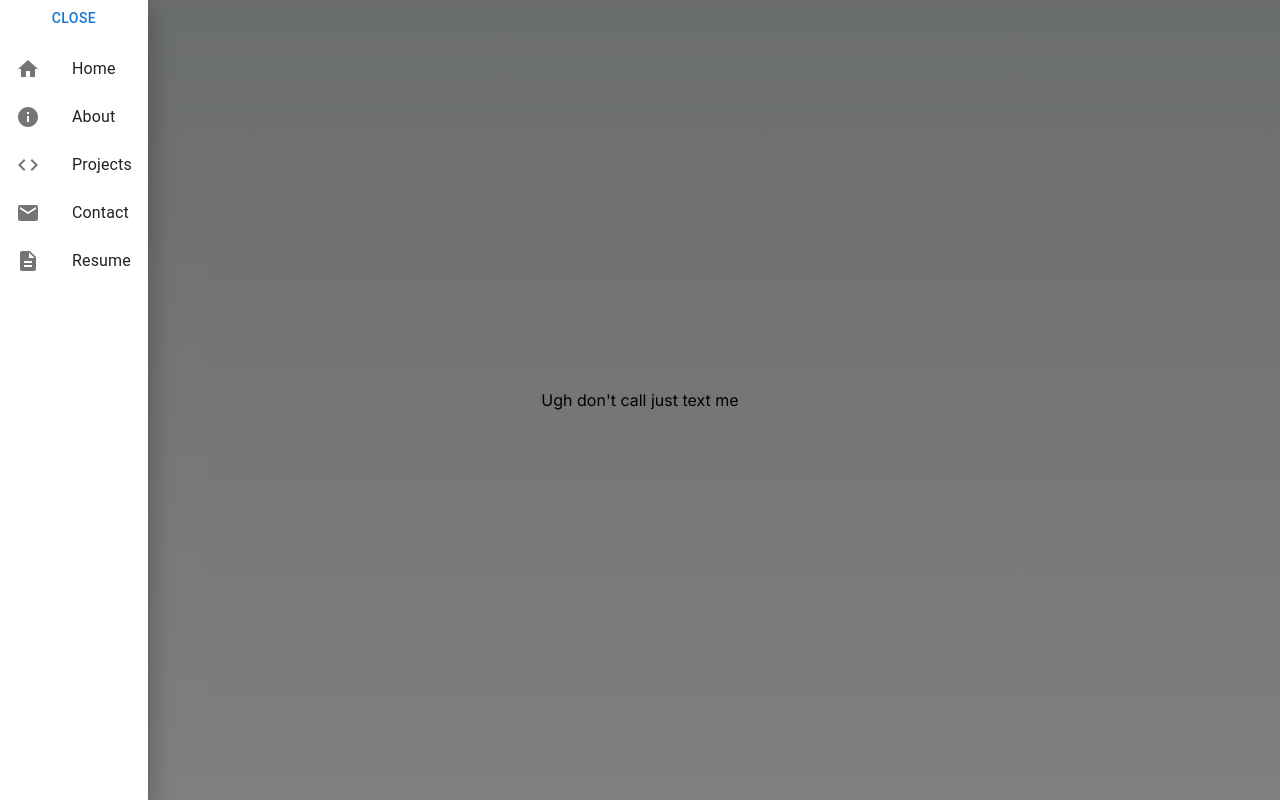
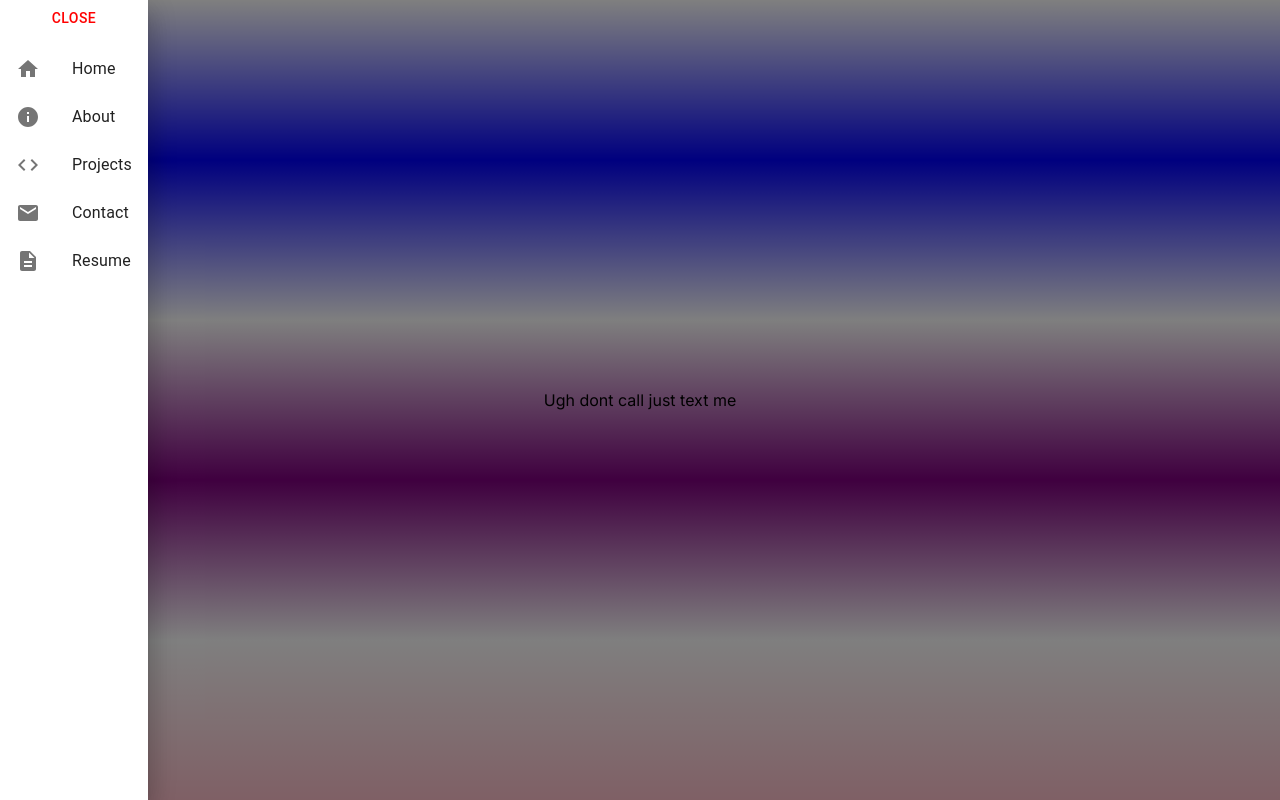
Before and after one commit to Alahkaih/personal-website, a Next.js app: page /contact in a window 1280 px wide. Both pictures are taken after a click on the button 32 px from the left and 18 px from the top of the page. Built offline with nearby package versions, Linux system fonts and the light colour scheme.

Commit message:
updated look

```diff
--- a/src/app/about/page.tsx
+++ b/src/app/about/page.tsx
@@ -1,3 +1,4 @@
+"use client"
 export default function About() {
     return (
         <div className="flex h-screen w-screen items-center justify-center">
--- a/src/app/buttons/page.tsx
+++ b/src/app/buttons/page.tsx
@@ -4,8 +4,8 @@ import { Button } from "@mui/material"
 export default function Buttons() {
     const getButtons = (buttons: string[]) => {
         return buttons.map((button, index) => (
-            <div className="w-1/3 p-2">
-                <Button key={index} onClick={() => alert(button)} variant="contained">{button}</Button>
+            <div className="w-1/3 p-2" key={index}>
+                <Button  onClick={() => alert(button)} variant="contained">{button}</Button>
             </div>
         ))
     }
--- a/src/app/contact/page.tsx
+++ b/src/app/contact/page.tsx
@@ -1,7 +1,8 @@
+"use client"
 export default function About() {
     return (
         <div className="flex h-screen w-screen items-center justify-center">
-            <p>Ugh don't call just text me</p>
+            <p>Ugh dont call just text me</p>
         </div>
     )
 }
--- a/src/app/globals.css
+++ b/src/app/globals.css
@@ -18,10 +18,5 @@
 
 body {
   color: rgb(var(--foreground-rgb));
-  background: linear-gradient(
-      to bottom,
-      transparent,
-      rgb(var(--background-end-rgb))
-    )
-    rgb(var(--background-start-rgb));
+  background: linear-gradient(to bottom, transparent, blue, white, purple, white, pink);
 }
--- a/src/app/projects/page.tsx
+++ b/src/app/projects/page.tsx
@@ -1,3 +1,4 @@
+"use client"
 export default function About() {
     return (
         <div className="flex h-screen w-screen items-center justify-center">
--- a/src/app/resume/page.tsx
+++ b/src/app/resume/page.tsx
@@ -1,3 +1,4 @@
+"use client"
 export default function About() {
     return (
         <div className="flex h-screen w-screen items-center justify-center">
--- a/src/components/drawer.tsx
+++ b/src/components/drawer.tsx
@@ -1,7 +1,7 @@
 "use client"
 
 import { Button, Drawer, List, ListItem, ListItemButton, ListItemIcon, ListItemText } from "@mui/material"
-import * as icons from '@mui/icons-material'
+import { Home, Menu, Info, Code, Email, Description } from '@mui/icons-material'
 import {useState} from "react"
 import { useRouter } from "next/navigation"
 import { AppRouterInstance } from "next/dist/shared/lib/app-router-context.shared-runtime"
@@ -11,17 +11,13 @@ export default function HomeDrawer() {
     const router = useRouter()
     return (
         <div>
-            <div className="fixed top-0 left-0 z-50">
-            <Button onClick={() => setOpen(true)}><icons.Menu/></Button>
+            <div className="fixed top-0 left-0">
+            <Button onClick={() => setOpen(true)}><Menu sx={{color: "red"}}/></Button>
             </div>
 
-            <div className="z-0">
-                <Drawer
-                    open={open}
-                    anchor="left"
-                    onClose={() => setOpen(false)}
-                >
-                    <Button onClick={() => setOpen(false)}>Close</Button>
+            <div>
+                <Drawer open={open} anchor="left" onClose={() => setOpen(false)}>
+                    <Button onClick={() => setOpen(false)} sx={{color: "red"}}>Close</Button>
                     {getList(list, router)}
                 </Drawer>
             </div>
@@ -32,13 +28,12 @@ export default function HomeDrawer() {
 const getList = (listInputs: listInput[], router: AppRouterInstance) => {
 
     const lists = listInputs.map((listInput, index) => {
-        const IconComponent = icons[listInput.icon]
         return (
         <Link href={`/${listInput.urlOverride ?? listInput.name.toLowerCase()}`} key={index}>
             <ListItem disablePadding>
                 <ListItemButton onClick={() => router.push(`/${listInput.name}`)}>
                     <ListItemIcon>
-                        <IconComponent />
+                        {listInput.icon}
                     </ListItemIcon>
                     <ListItemText primary={listInput.name} />
                 </ListItemButton>
@@ -51,30 +46,30 @@ const getList = (listInputs: listInput[], router: AppRouterInstance) => {
 
 type listInput = {
     name: string,
-    icon: keyof typeof icons
+    icon: JSX.Element
     urlOverride?: string
 }
 
 const list: listInput[] = [
     {
         name: "Home",
-        icon: "Home",
+        icon: <Home/>,
         urlOverride: "/"
     },
     {
         name: "About",
-        icon: "Info"
+        icon: <Info/>
     },
     {
         name: "Projects",
-        icon: "Code"
+        icon: <Code/>
     },
     {
         name: "Contact",
-        icon: "Email"
+        icon: <Email/>
     },
     {
         name: "Resume",
-        icon: "Description"
+        icon: <Description/>
     }
 ]
--- a/src/components/header.tsx
+++ b/src/components/header.tsx
@@ -6,8 +6,8 @@ export default function Header() {
     const pages = ["About", "Projects", "Contact", "Resume"]
     const getButtons = (buttons: string[]) => {
         return buttons.map((button, index) => (
-            <div className="w-1/3 p-2">
-                <Button key={index} onClick={() => alert(button)} variant="contained">{button}</Button>
+            <div className="w-1/3 p-2" key={index}>
+                <Button  onClick={() => alert(button)} variant="contained">{button}</Button>
             </div>
         ))
     }
```
